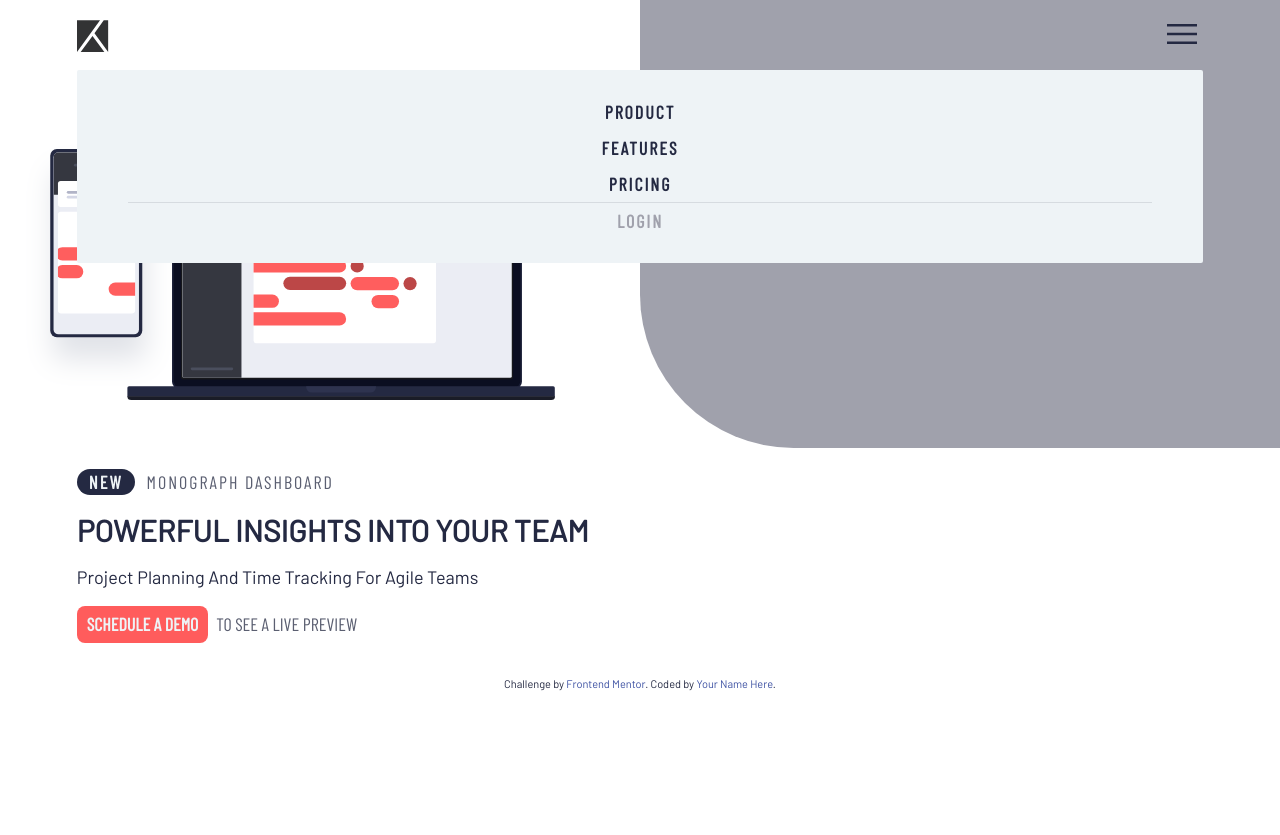
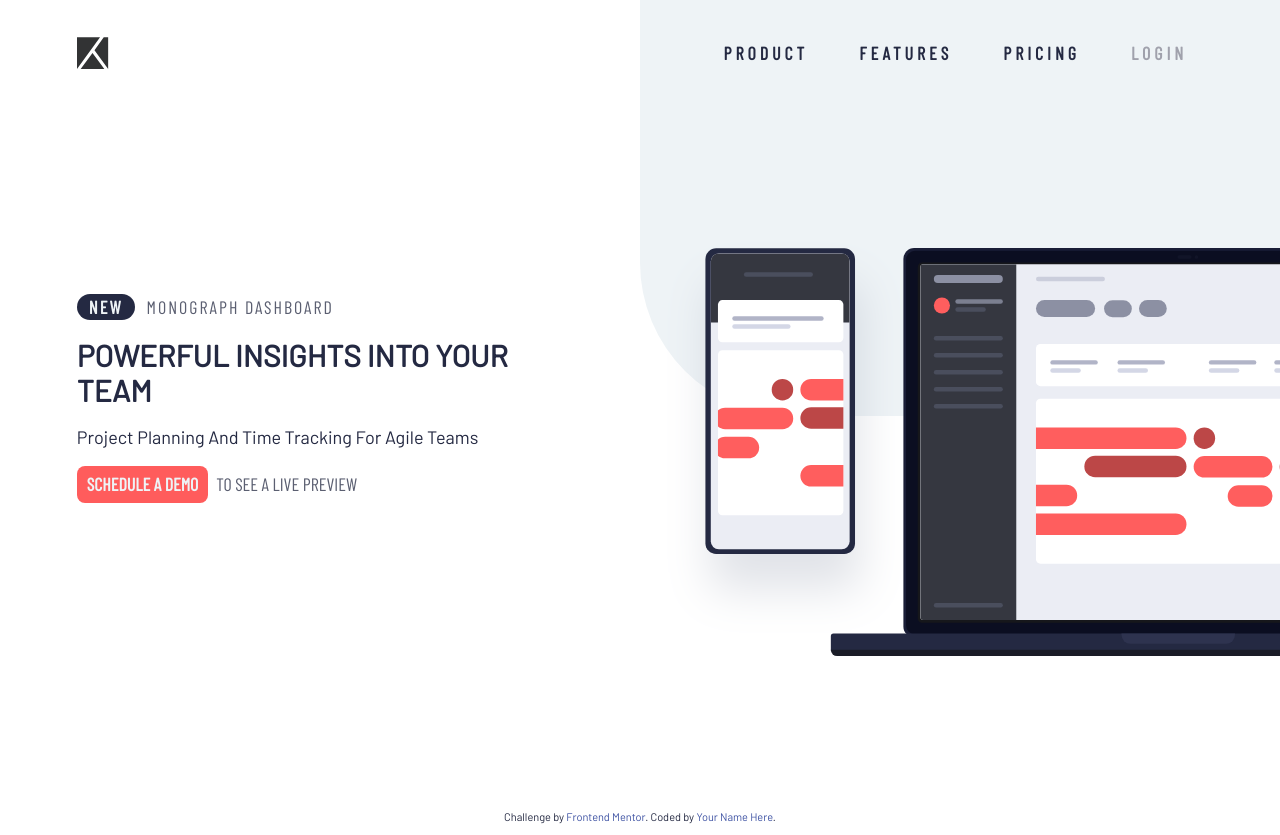
Before and after one commit to EdisonPadilla/project-tracking-intro-component, a plain HTML site: page index.html in a window 1280 px wide. Before the commit the page ends 800 px from the top, so only its background shows below. Drawn offline with Linux system fonts and the light colour scheme.

Commit message:
diseno desktop casi completo

```diff
--- a/css/main_style.css
+++ b/css/main_style.css
@@ -60,7 +60,7 @@ body {
   left: 50%;
   width: 50%;
   height: 56vh;
-  background-color: var(--grayish-blue);
+  background-color: var(--light-grayish-blue);
   border-radius: 0 0 0 12vw;
 }
 
@@ -72,12 +72,13 @@ body {
 }
 
 .nav-bar {
-  position: relative;
+  position: absolute;
+  top: 20px;
+  width: 100%;
   display: flex;
   align-items: center;
   padding: 0 6vw;
   justify-content: space-between;
-  top: -86vh;
 }
 
 .nav-menu {
@@ -90,12 +91,9 @@ body {
   font-weight: 700;
   text-transform: uppercase;
   line-height: 2;
-  letter-spacing: 2px;
+  letter-spacing: 4px;
   background-color: var(--light-grayish-blue);
   border-radius: 2px;
-  /*display: flex;*/
-  /*align-items: center;
-  display: none;*/
 }
 
 .nav-menu .link {
@@ -177,3 +175,72 @@ body {
   border-radius: 8px;
   outline: none;
 }
+
+@media screen and (min-width: 1024px) {
+  .container {
+    height: 100vh;
+    display: grid;
+    grid-template-columns: repeat(2, 1fr);
+    align-items: center;
+  }
+
+  .content-1,
+  .content-2 {
+    grid-row: 1/2;
+  }
+
+  .content-1 {
+    height: 100vh;
+    grid-column: 2/3;
+  }
+
+  .bg-rectangle {
+    left: 0;
+    width: 100%;
+    height: 52vh;
+  }
+
+  .img-devices {
+    top: -22vh;
+    right: -2vw;
+    /* right: initial; */
+    height: 52vh;
+  }
+
+  .nav-bar {
+    position: absolute;
+    top: 0;
+    width: 100%;
+    display: flex;
+    align-items: center;
+    /* padding: 0 6vw;  */
+    justify-content: space-between;
+    z-index: 10;
+  }
+
+  .nav-menu {
+    position: initial;
+    top: initial;
+    padding: 24px 16px;
+    width: 44%;
+    text-align: center;
+    line-height: initial;
+    background-color: transparent;
+    border-radius: none;
+    display: flex;
+    justify-content: space-between;
+    align-items: center;
+  }
+
+  .nav-menu .login-box {
+    border-top: none;
+  }
+
+  .ham-btn {
+    display: none;
+  }
+
+  .content-2 {
+    grid-column: 1/2;
+  }
+}
--- a/index.html
+++ b/index.html
@@ -32,13 +32,6 @@
   <body>
     <main>
       <div class="container">
-        <section class="content-1">
-          <div class="bg-rectangle"></div>
-          <img
-            class="img-devices"
-            src="./images/illustration-devices.svg"
-            alt=""
-          />
         <nav class="nav-bar">
           <img class="logo" src="./images/logo.svg" alt="" />
           <ul class="nav-menu">
@@ -52,6 +45,13 @@
             <img class="close-icon" src="./images/icon-close.svg" alt="" />
           </button>
         </nav>
+        <section class="content-1">
+          <div class="bg-rectangle"></div>
+          <img
+            class="img-devices"
+            src="./images/illustration-devices.svg"
+            alt=""
+          />
         </section>
         <section class="content-2">
           <p class="subtitle"><span>New</span>Monograph Dashboard</p>
```
Lines whose indentation alone changed are shown as unchanged.
